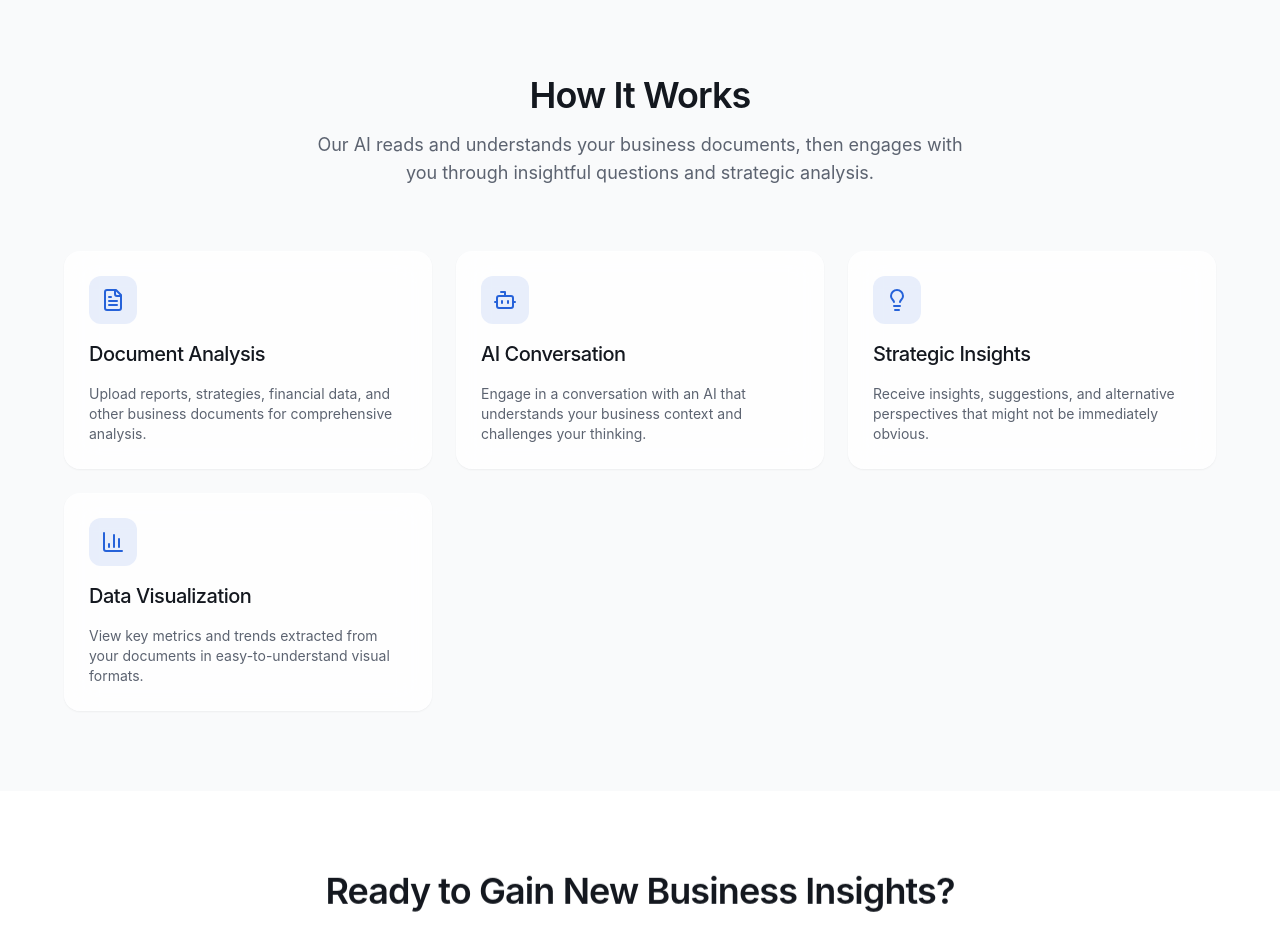
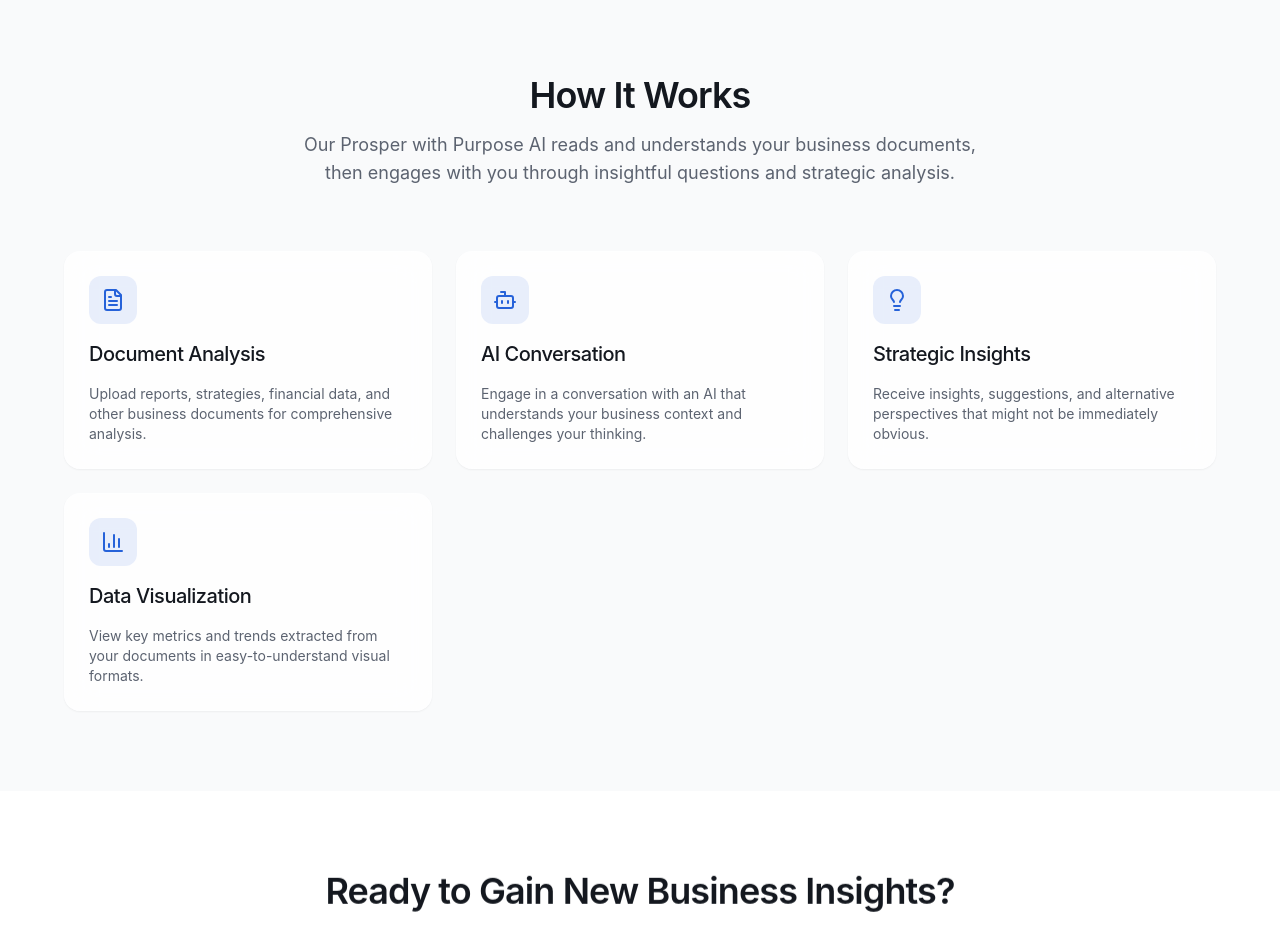
Before and after one commit to Josh-series-a/pwp-template, a React (Vite) app: page / in a window 1280 px wide. Shown: the part 1180-2108 px from the top of the page. Built offline with nearby package versions, Linux system fonts and the light colour scheme.

Commit message:
Visual edit in Lovable
Edited UI in Lovable

```diff
--- a/src/pages/Index.tsx
+++ b/src/pages/Index.tsx
@@ -74,10 +74,7 @@ const Index = () => {
           <TransitionWrapper>
             <div className="text-center mb-16">
               <h2 className="font-semibold tracking-tight mb-4">How It Works</h2>
-              <p className="text-muted-foreground text-lg max-w-2xl mx-auto">
-                Our AI reads and understands your business documents, then engages with you
-                through insightful questions and strategic analysis.
-              </p>
+              <p className="text-muted-foreground text-lg max-w-2xl mx-auto">Our Prosper with Purpose AI reads and understands your business documents, then engages with you through insightful questions and strategic analysis.</p>
             </div>
           </TransitionWrapper>
 
```
